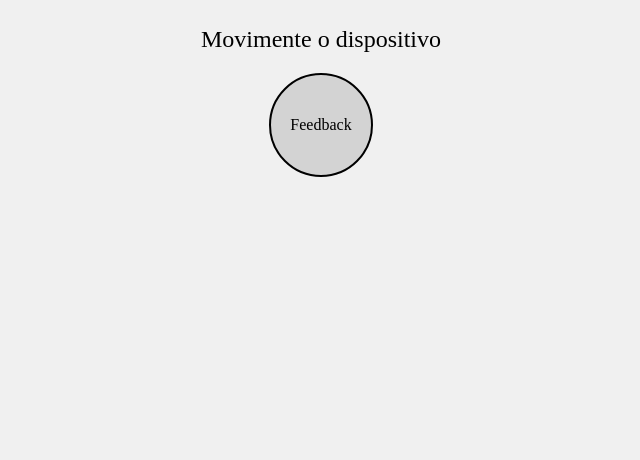
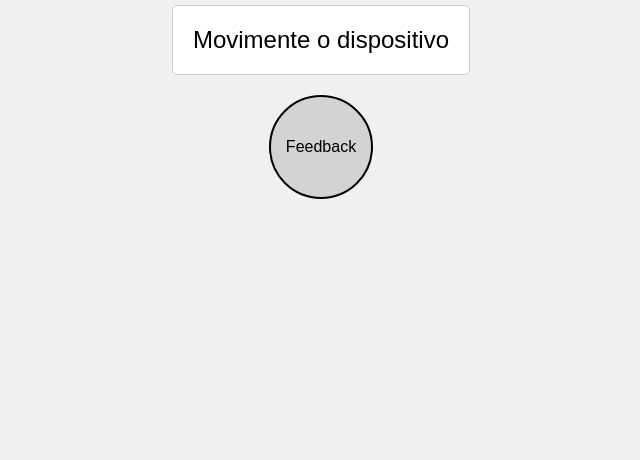
Before and after one commit to Arthurnvsamc/Volant.Test, a plain HTML site: page index.html in a window 1280 px wide. Shown: the part 356-816 px from the top of the page, without its empty margins (319-959 px from the left). Drawn offline with Linux system fonts and the light colour scheme.

Commit message:
Update index.html

```diff
--- a/index.html
+++ b/index.html
@@ -12,10 +12,16 @@
             justify-content: center;
             height: 100vh;
             background-color: #f0f0f0;
+            font-family: Arial, sans-serif;
         }
         #output {
             font-size: 24px;
             margin: 20px;
+            padding: 20px;
+            background-color: #fff;
+            border: 1px solid #ccc;
+            border-radius: 5px;
+            text-align: center;
         }
         #feedback {
             width: 100px;
@@ -38,20 +44,23 @@
     <script>
         const socket = new WebSocket('ws://192.168.200.251:8080'); // Substitua pelo IP do seu servidor
 
-        // Verifique se a API DeviceOrientation está disponível
+        // Verifica se a API DeviceOrientation está disponível
         if (window.DeviceOrientationEvent) {
+            // Adiciona um listener para eventos de orientação
             window.addEventListener('deviceorientation', function(event) {
                 const alpha = event.alpha; // rotação em torno do eixo Z
                 const beta = event.beta;   // rotação em torno do eixo X
                 const gamma = event.gamma;  // rotação em torno do eixo Y
 
-                // Atualiza a saída no HTML
+                // Atualiza o conteúdo do elemento de saída
                 document.getElementById('output').innerText =
-                    `Alpha: ${alpha.toFixed(2)}\nBeta: ${beta.toFixed(2)}\nGamma: ${gamma.toFixed(2)}`;
+                    `Alpha: ${alpha?.toFixed(2)}\nBeta: ${beta?.toFixed(2)}\nGamma: ${gamma?.toFixed(2)}`;
 
                 // Envie os dados para o servidor WebSocket
                 const dataToSend = JSON.stringify({ alpha, beta, gamma });
+                if (socket.readyState === WebSocket.OPEN) {
                     socket.send(dataToSend);
+                    console.log("Enviando dados:", dataToSend); // Log para verificar se os dados estão sendo enviados
 
                     // Feedback visual
                     const feedback = document.getElementById('feedback');
@@ -59,6 +68,7 @@
                     setTimeout(() => {
                         feedback.style.backgroundColor = 'lightgray';
                     }, 100);
+                }
             });
         } else {
             document.getElementById('output').innerText = "DeviceOrientation não suportado.";
```
Lines whose indentation alone changed are shown as unchanged.
